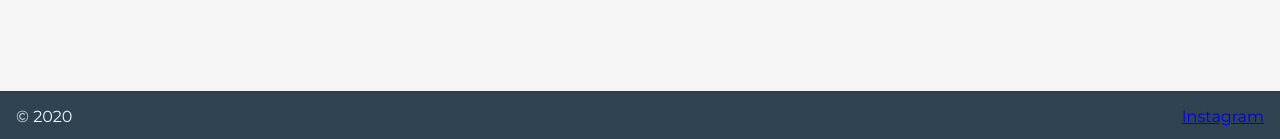
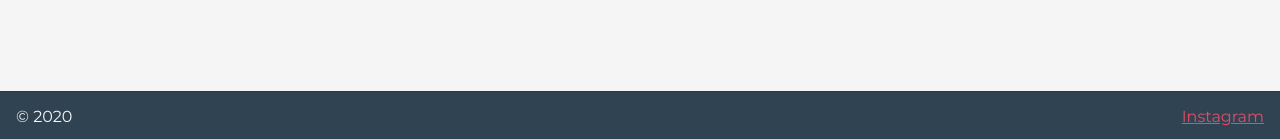
Before and after one commit to fighting-covid/website, a Flask app: page / in a window 1280 px wide. Shown: the part 661-800 px from the top of the page. Run offline with Flask 3, Linux system fonts and the light colour scheme; style sheets or scripts are compiled from the project's sources.

Commit message:
Change instagram link to match theme

```diff
--- a/static/styles/footer.css
+++ b/static/styles/footer.css
@@ -15,4 +15,12 @@ footer {
   -webkit-box-shadow: inset 0 0.125rem 0.25rem -0.25rem black;
           box-shadow: inset 0 0.125rem 0.25rem -0.25rem black;
 }
+
+footer .Instagram a {
+  color: #e44c65;
+}
+
+footer .Instagram a:visited {
+  color: #e44c65;
+}
 /*# sourceMappingURL=footer.css.map */
--- a/static/styles/footer.scss
+++ b/static/styles/footer.scss
@@ -13,4 +13,12 @@ footer {
     display: flex;
     justify-content: space-between;
     box-shadow: inset 0 0.125rem 0.25rem -0.25rem black;
+
+    .Instagram a {
+        color: $pink;
+
+        &:visited {
+            color: $pink;
         }
+    }
+}
```
Also changed, not shown: 1 other file. Lines whose indentation alone changed are shown as unchanged.
